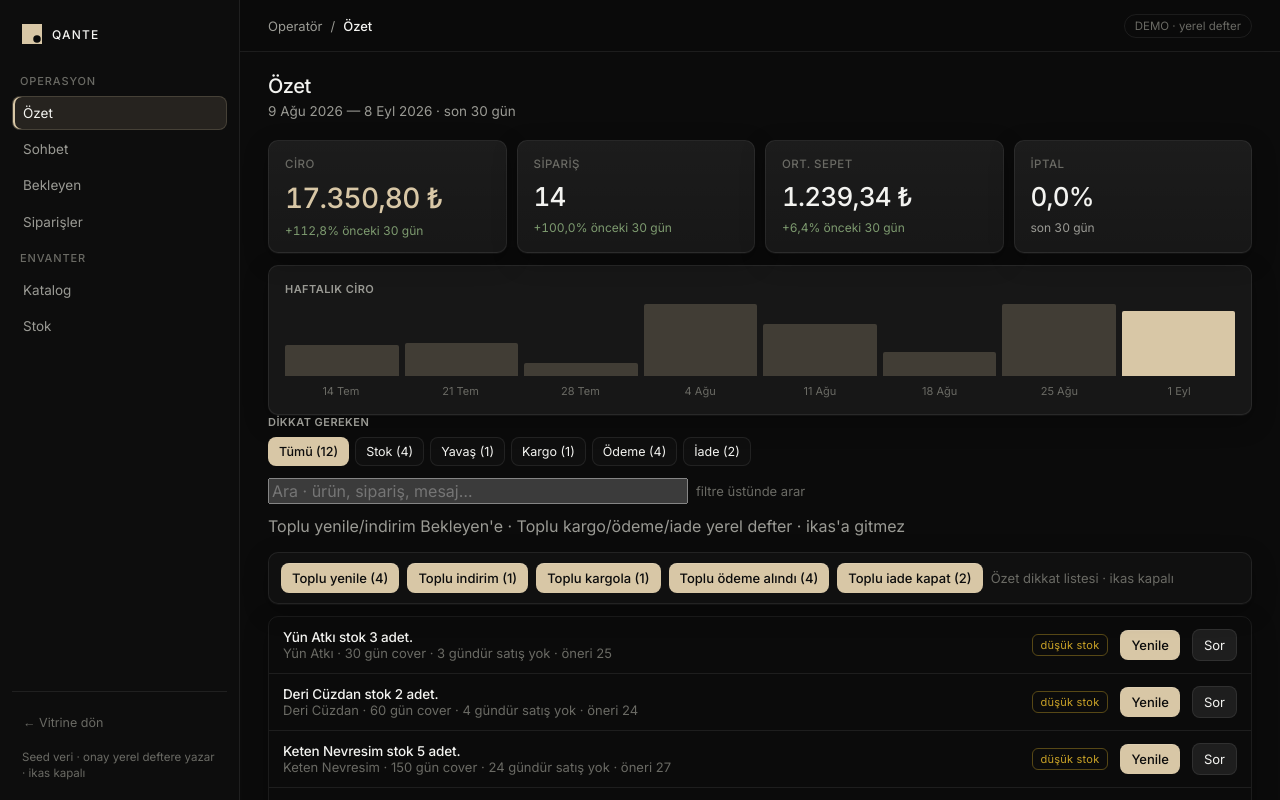
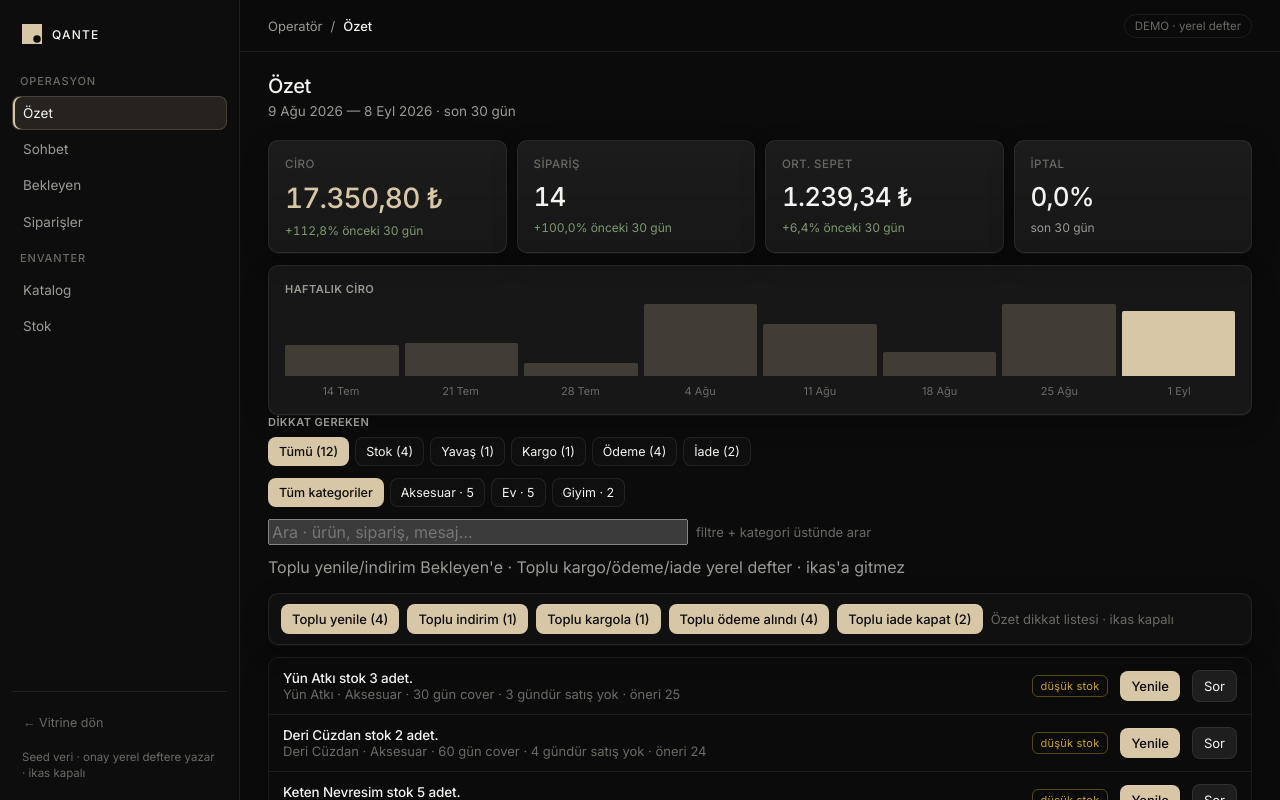
Before and after one commit to mattiasadem/qante-commerce, a Next.js app in the folder web/: page /merchant in a window 1280 px wide. Shown: the top 800 px of the page. Built offline with nearby package versions, Linux system fonts and the light colour scheme.

Commit message:
Add Ozet category chip rail (filter attention list by product category)

```diff
--- a/web/components/ui-merchant-metrics-alert.tsx
+++ b/web/components/ui-merchant-metrics-alert.tsx
@@ -5,10 +5,14 @@ import type { Alert, Issue } from "@/lib/core";
 import { getProduct, money, suggestPriceCut, suggestRestockQty } from "@/lib/core";
 import {
   OZET_FILTERS,
+  alertCategory,
+  alertHasCategory,
   alertKey,
   alertMatchesOzet,
   alertMatchesOzetQuery,
   issueAction,
+  issueCategories,
+  issueHasCategory,
   issueMatchesOzet,
   issueMatchesOzetQuery,
   type OzetFilterId,
@@ -17,25 +21,50 @@ import { useOzetAlertActions } from "@/components/ui-merchant-metrics-actions";
 
 export function AlertList({ alerts, issues }: { alerts: Alert[]; issues: Issue[] }) {
   const [filter, setFilter] = useState<OzetFilterId>("all");
+  const [cat, setCat] = useState("");
   const [q, setQ] = useState("");
   const {
     busy, flash, flashHref, visibleAlerts: aliveAlerts, visibleIssues: aliveIssues,
     act, bulkOrders, stageRestock, stagePrice, stageRestockAll, stagePriceAll,
   } = useOzetAlertActions(alerts, issues, filter);
 
+  const kindAlerts = useMemo(
+    () => aliveAlerts.filter((a) => alertMatchesOzet(a, filter)),
+    [aliveAlerts, filter],
+  );
+  const kindIssues = useMemo(
+    () => aliveIssues.filter((i) => issueMatchesOzet(i, filter)),
+    [aliveIssues, filter],
+  );
+
+  const categories = useMemo(() => {
+    const map = new Map<string, number>();
+    for (const a of kindAlerts) {
+      const name = alertCategory(a);
+      if (!name) continue;
+      map.set(name, (map.get(name) ?? 0) + 1);
+    }
+    for (const i of kindIssues) {
+      for (const name of issueCategories(i)) {
+        map.set(name, (map.get(name) ?? 0) + 1);
+      }
+    }
+    return [...map.entries()].sort((a, b) => a[0].localeCompare(b[0], "tr"));
+  }, [kindAlerts, kindIssues]);
+
   const visibleAlerts = useMemo(
     () =>
-      aliveAlerts
-        .filter((a) => alertMatchesOzet(a, filter))
+      kindAlerts
+        .filter((a) => alertHasCategory(a, cat))
         .filter((a) => alertMatchesOzetQuery(a, q)),
-    [aliveAlerts, filter, q],
+    [kindAlerts, cat, q],
   );
   const visibleIssues = useMemo(
     () =>
-      aliveIssues
-        .filter((i) => issueMatchesOzet(i, filter))
+      kindIssues
+        .filter((i) => issueHasCategory(i, cat))
         .filter((i) => issueMatchesOzetQuery(i, q)),
-    [aliveIssues, filter, q],
+    [kindIssues, cat, q],
   );
 
   const restockIds = useMemo(
@@ -52,8 +81,8 @@ export function AlertList({ alerts, issues }: { alerts: Alert[]; issues: Issue[]
   const hasBulk = restockIds.length > 0 || discountIds.length > 0 || shipIds.length > 0 || payIds.length > 0 || returnIds.length > 0;
 
   const filterCounts = useMemo(() => {
-    const alertsForCount = aliveAlerts.filter((a) => alertMatchesOzetQuery(a, q));
-    const issuesForCount = aliveIssues.filter((i) => issueMatchesOzetQuery(i, q));
+    const alertsForCount = aliveAlerts.filter((a) => alertHasCategory(a, cat)).filter((a) => alertMatchesOzetQuery(a, q));
+    const issuesForCount = aliveIssues.filter((i) => issueHasCategory(i, cat)).filter((i) => issueMatchesOzetQuery(i, q));
     const c: Record<OzetFilterId, number> = {
       all: alertsForCount.length + issuesForCount.length,
       stock: alertsForCount.filter((a) => a.kind === "low_stock" || a.kind === "out_of_stock").length,
@@ -63,7 +92,7 @@ export function AlertList({ alerts, issues }: { alerts: Alert[]; issues: Issue[]
       return_open: issuesForCount.filter((i) => i.kind === "return_open").length,
     };
     return c;
-  }, [aliveAlerts, aliveIssues, q]);
+  }, [aliveAlerts, aliveIssues, cat, q]);
 
   return (
     <>
@@ -82,6 +111,33 @@ export function AlertList({ alerts, issues }: { alerts: Alert[]; issues: Issue[]
           </button>
         ))}
       </div>
+      {categories.length ? (
+        <div className="filter-rail chips scroll" role="tablist" aria-label="Kategori" data-cta="ozet-category-rail" style={{ marginTop: 0, marginBottom: 12 }}>
+          <button
+            className={`chip ${cat === "" ? "on" : ""}`}
+            type="button"
+            aria-pressed={cat === ""}
+            data-cta="ozet-category"
+            data-cat=""
+            onClick={() => setCat("")}
+          >
+            Tüm kategoriler
+          </button>
+          {categories.map(([name, n]) => (
+            <button
+              key={name}
+              className={`chip ${cat === name ? "on" : ""}`}
+              type="button"
+              aria-pressed={cat === name}
+              data-cta="ozet-category"
+              data-cat={name}
+              onClick={() => setCat(cat === name ? "" : name)}
+            >
+              {name} · {n}
+            </button>
+          ))}
+        </div>
+      ) : null}
       <div className="ops-search" data-cta="ozet-search" style={{ marginTop: 0, marginBottom: 12, display: "flex", gap: 8, alignItems: "center", flexWrap: "wrap" }}>
         <input
           className="input"
@@ -98,7 +154,7 @@ export function AlertList({ alerts, issues }: { alerts: Alert[]; issues: Issue[]
             Temizle
           </button>
         ) : null}
-        <span className="faint">{q.trim() ? `${visibleAlerts.length + visibleIssues.length} kayıt` : "filtre üstünde arar"}</span>
+        <span className="faint">{q.trim() || cat ? `${visibleAlerts.length + visibleIssues.length} kayıt` : "filtre + kategori üstünde arar"}</span>
       </div>
       {flash ? (
         <p className="muted">
@@ -145,6 +201,7 @@ export function AlertList({ alerts, issues }: { alerts: Alert[]; issues: Issue[]
           const isSlow = a.kind === "slow_mover";
           const busyKey = alertKey(a);
           const product = isSlow ? getProduct(a.product_id) : null;
+          const catLabel = alertCategory(a);
           const faintHint = isSlow
             ? (product ? `öneri ${money(suggestPriceCut(product))}` : "indirim önerisi")
             : `öneri ${suggestRestockQty(a.stock)}`;
@@ -154,6 +211,7 @@ export function AlertList({ alerts, issues }: { alerts: Alert[]; issues: Issue[]
                 <div>{a.message}</div>
                 <div className="faint">
                   {a.product_name}
+                  {catLabel ? ` · ${catLabel}` : ""}
                   {a.days_cover != null ? ` · ${a.days_cover} gün cover` : ""}
                   {a.days_without_sale != null ? ` · ${a.days_without_sale} gündür satış yok` : ""}
                   {" · "}{faintHint}
@@ -192,10 +250,10 @@ export function AlertList({ alerts, issues }: { alerts: Alert[]; issues: Issue[]
         })}
         {visibleAlerts.length === 0 && visibleIssues.length === 0 ? (
           <div className="list-row">
-            <span className="muted">{q.trim() ? "Aramada dikkat kaydı yok." : "Dikkat gerektiren kayıt yok."}</span>
-            {q.trim() ? (
-              <button className="chip" type="button" data-cta="ozet-search-clear-empty" onClick={() => setQ("")}>
-                Aramayı temizle
+            <span className="muted">{q.trim() || cat ? "Aramada dikkat kaydı yok." : "Dikkat gerektiren kayıt yok."}</span>
+            {q.trim() || cat ? (
+              <button className="chip" type="button" data-cta="ozet-search-clear-empty" onClick={() => { setQ(""); setCat(""); }}>
+                Filtreyi temizle
               </button>
             ) : null}
           </div>
--- a/web/components/ui-merchant-metrics-filters.ts
+++ b/web/components/ui-merchant-metrics-filters.ts
@@ -1,4 +1,5 @@
 import type { Alert, Issue } from "@/lib/core";
+import { getOrders, getProduct } from "@/lib/core";
 
 export type OzetFilterId = "all" | "stock" | "slow" | "unshipped" | "pending_payment" | "return_open";
 
@@ -35,11 +36,43 @@ export function issueAction(kind: string): { action: string; label: string } | n
   return null;
 }
 
+/** Product category for an Özet alert row. */
+export function alertCategory(a: Alert): string {
+  return (getProduct(a.product_id)?.category ?? "").trim();
+}
+
+export function alertHasCategory(a: Alert, cat: string): boolean {
+  const needle = cat.trim();
+  if (!needle) return true;
+  return alertCategory(a) === needle;
+}
+
+/** Distinct product categories on an issue's order lines. */
+export function issueCategories(i: Issue): string[] {
+  const o = getOrders().find((x) => x.id === i.order_id);
+  if (!o) return [];
+  const seen = new Set<string>();
+  const out: string[] = [];
+  for (const it of o.items) {
+    const name = (getProduct(it.product_id)?.category ?? "").trim();
+    if (!name || seen.has(name)) continue;
+    seen.add(name);
+    out.push(name);
+  }
+  return out;
+}
+
+export function issueHasCategory(i: Issue, cat: string): boolean {
+  const needle = cat.trim();
+  if (!needle) return true;
+  return issueCategories(i).includes(needle);
+}
+
 /** Case-insensitive match on product / message / kind aliases for Özet alerts. */
 export function alertMatchesOzetQuery(a: Alert, q: string): boolean {
   const needle = q.trim().toLocaleLowerCase("tr-TR");
   if (!needle) return true;
-  const hay = [a.product_id, a.product_name, a.message ?? "", a.kind]
+  const hay = [a.product_id, a.product_name, a.message ?? "", a.kind, alertCategory(a)]
     .join(" ")
     .toLocaleLowerCase("tr-TR");
   if (hay.includes(needle)) return true;
@@ -58,7 +91,7 @@ export function alertMatchesOzetQuery(a: Alert, q: string): boolean {
 export function issueMatchesOzetQuery(i: Issue, q: string): boolean {
   const needle = q.trim().toLocaleLowerCase("tr-TR");
   if (!needle) return true;
-  const hay = [i.order_id, i.message ?? "", i.kind, String(i.total ?? "")]
+  const hay = [i.order_id, i.message ?? "", i.kind, String(i.total ?? ""), ...issueCategories(i)]
     .join(" ")
     .toLocaleLowerCase("tr-TR");
   if (hay.includes(needle)) return true;
```
